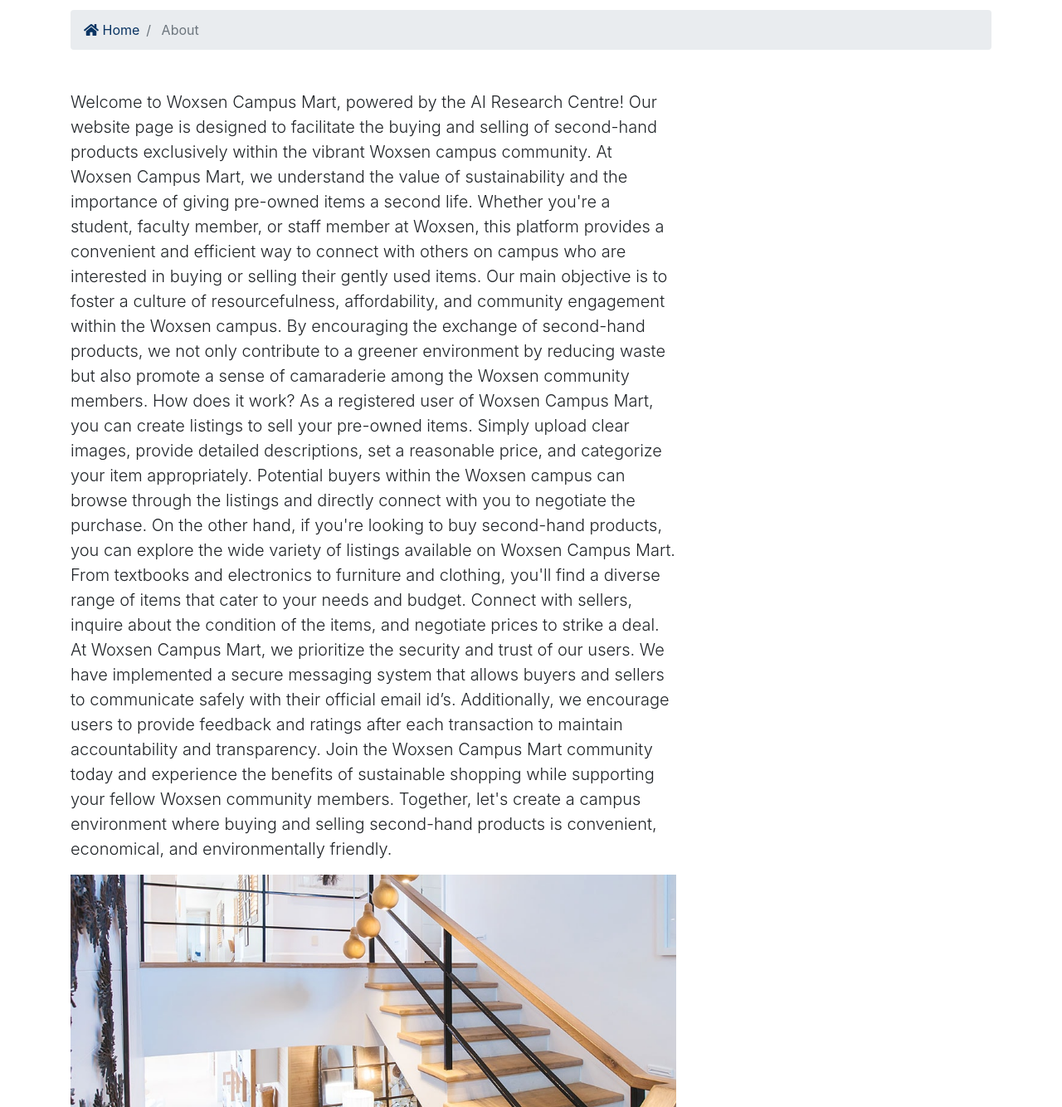
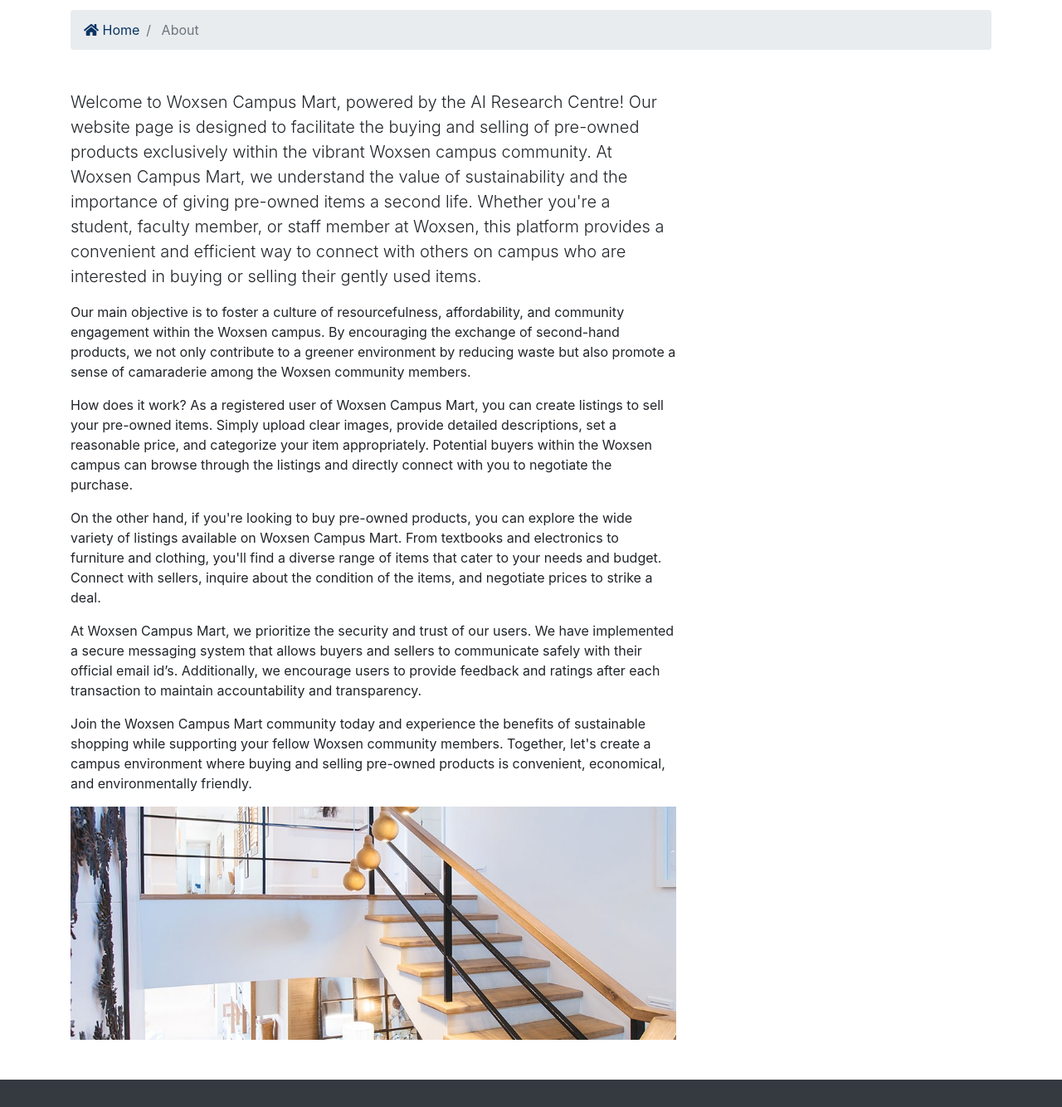
Before and after one commit to VineethReeddyBAAIML/Woxsen-Campus-Mart, a Django app: page /about/ in a window 1280 px wide. Shown: the part 357-1691 px from the top of the page at 83% size. Run offline with Django 3.2, Linux system fonts and the light colour scheme; some libraries are stand-ins or nearby versions.

Commit message:
Update about.html

```diff
--- a/templates/pages/about.html
+++ b/templates/pages/about.html
@@ -33,18 +33,18 @@
       <div class="row">
         <div class="col-md-8">
           <h2></h2>
-          <p class="lead">Welcome to Woxsen Campus Mart, powered by the AI Research Centre! Our website page is designed to facilitate the buying and selling of second-hand products exclusively within the vibrant Woxsen campus community.
+          <p class="lead">Welcome to Woxsen Campus Mart, powered by the AI Research Centre! Our website page is designed to facilitate the buying and selling of pre-owned products exclusively within the vibrant Woxsen campus community.
 At Woxsen Campus Mart, we understand the value of sustainability and the importance of giving pre-owned items a second life. Whether you're a student, faculty member, or staff member at Woxsen, this platform provides a convenient and efficient way to connect with others on campus who are interested in buying or selling their gently used items.
 
-Our main objective is to foster a culture of resourcefulness, affordability, and community engagement within the Woxsen campus. By encouraging the exchange of second-hand products, we not only contribute to a greener environment by reducing waste but also promote a sense of camaraderie among the Woxsen community members.
+<p>Our main objective is to foster a culture of resourcefulness, affordability, and community engagement within the Woxsen campus. By encouraging the exchange of second-hand products, we not only contribute to a greener environment by reducing waste but also promote a sense of camaraderie among the Woxsen community members.</p>
 
-How does it work? As a registered user of Woxsen Campus Mart, you can create listings to sell your pre-owned items. Simply upload clear images, provide detailed descriptions, set a reasonable price, and categorize your item appropriately. Potential buyers within the Woxsen campus can browse through the listings and directly connect with you to negotiate the purchase.
+<p>How does it work? As a registered user of Woxsen Campus Mart, you can create listings to sell your pre-owned items. Simply upload clear images, provide detailed descriptions, set a reasonable price, and categorize your item appropriately. Potential buyers within the Woxsen campus can browse through the listings and directly connect with you to negotiate the purchase.</p>
 
-On the other hand, if you're looking to buy second-hand products, you can explore the wide variety of listings available on Woxsen Campus Mart. From textbooks and electronics to furniture and clothing, you'll find a diverse range of items that cater to your needs and budget. Connect with sellers, inquire about the condition of the items, and negotiate prices to strike a deal.
+<p>On the other hand, if you're looking to buy pre-owned products, you can explore the wide variety of listings available on Woxsen Campus Mart. From textbooks and electronics to furniture and clothing, you'll find a diverse range of items that cater to your needs and budget. Connect with sellers, inquire about the condition of the items, and negotiate prices to strike a deal.</p>
 
-At Woxsen Campus Mart, we prioritize the security and trust of our users. We have implemented a secure messaging system that allows buyers and sellers to communicate safely with their official email id’s. Additionally, we encourage users to provide feedback and ratings after each transaction to maintain accountability and transparency.
+<p>At Woxsen Campus Mart, we prioritize the security and trust of our users. We have implemented a secure messaging system that allows buyers and sellers to communicate safely with their official email id’s. Additionally, we encourage users to provide feedback and ratings after each transaction to maintain accountability and transparency.</p>
 
-Join the Woxsen Campus Mart community today and experience the benefits of sustainable shopping while supporting your fellow Woxsen community members. Together, let's create a campus environment where buying and selling second-hand products is convenient, economical, and environmentally friendly.</p>
+<p>Join the Woxsen Campus Mart community today and experience the benefits of sustainable shopping while supporting your fellow Woxsen community members. Together, let's create a campus environment where buying and selling pre-owned products is convenient, economical, and environmentally friendly.</p>
           <img src="assets/img/about.jpg" alt="">
           <p class="mt-4">
         </div>
```
